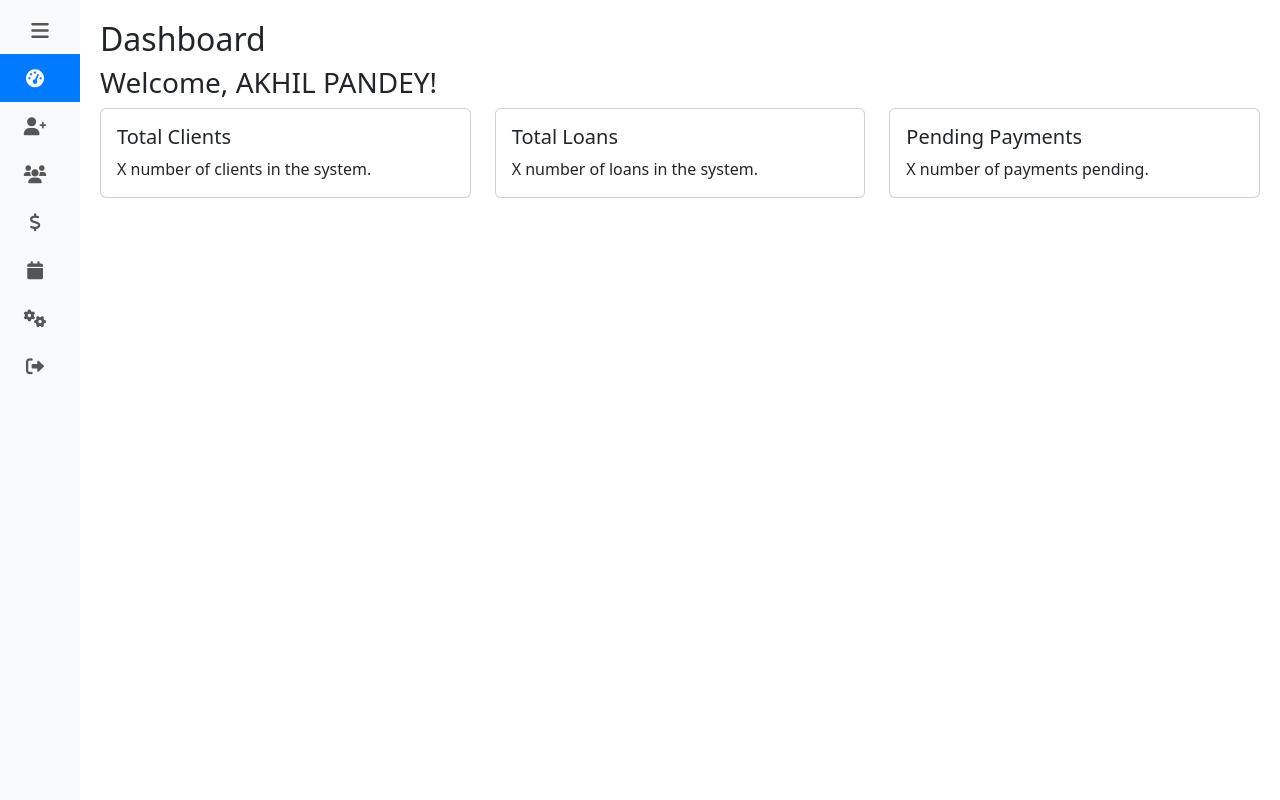
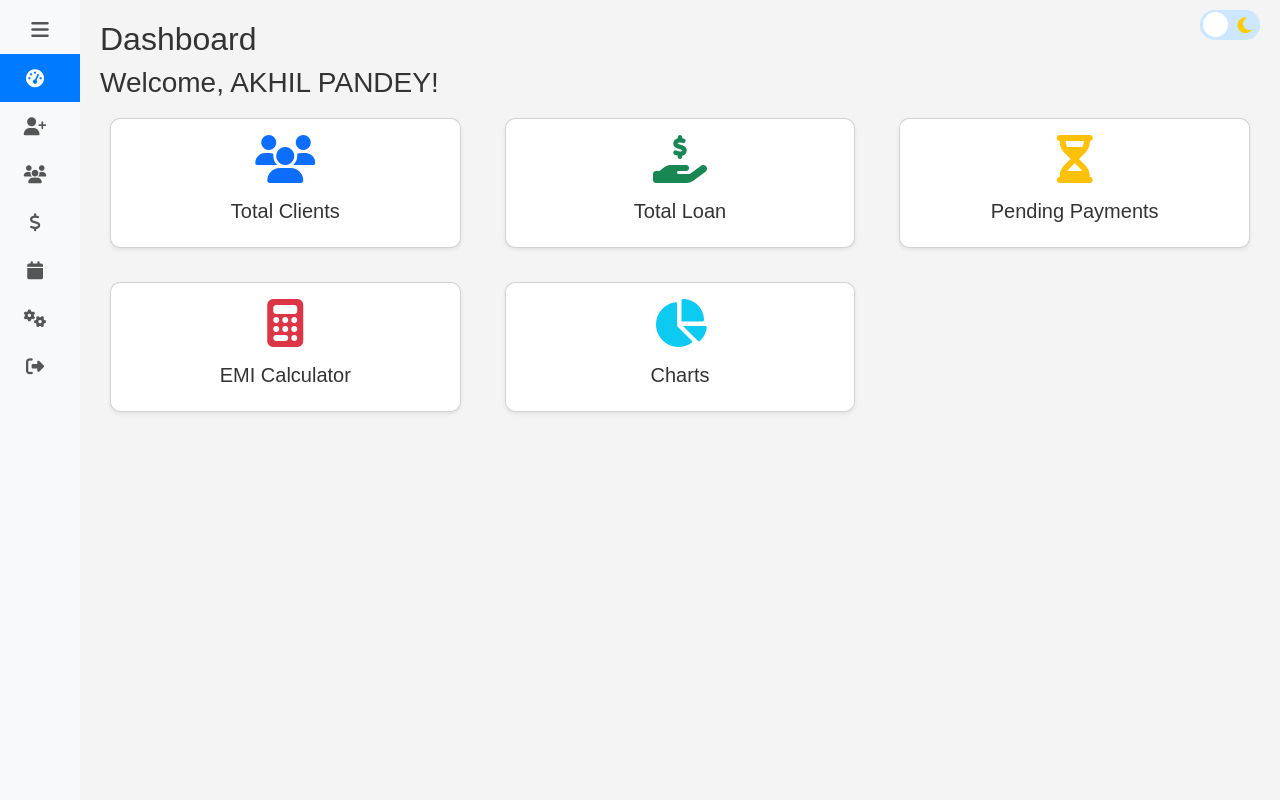
Before and after one commit to hey-akhil/loan-management, a PHP site: page /dashboard.php in a window 1280 px wide. Run offline with PHP 8.4, Linux system fonts and the light colour scheme; a user stored in the database is signed in.

Commit message:
Dark Mode added

```diff
--- a/admins.php
+++ b/admins.php
@@ -72,14 +72,15 @@ $result = $conn->query($query);
   <meta name="viewport" content="width=device-width, initial-scale=1.0" />
   <title>Admins</title>
   <link rel="stylesheet" href="https://cdnjs.cloudflare.com/ajax/libs/font-awesome/6.0.0-beta3/css/all.min.css" />
-  <link rel="stylesheet" href="assets/css/style.css" />
   <link href="https://cdn.jsdelivr.net/npm/bootstrap@5.3.0-alpha1/dist/css/bootstrap.min.css" rel="stylesheet" />
   <link rel="stylesheet" href="css/slider.css">
 </head>
 
 <body>
   <!-- Sidebar -->
-  <?php include 'sidebar.php'; ?>
+  <?php include 'sidebar.php';
+  include ('day-night-toggler.php');
+  ?>
 
   <!-- Main Content -->
   <div id="content" class="content closed">
--- a/clients.php
+++ b/clients.php
@@ -30,7 +30,9 @@ if (isset($_GET['logout'])) {
 <body>
 
   <!-- Include Sidebar -->
-  <?php include 'sidebar.php'; ?>
+  <?php include 'sidebar.php';
+  include ('day-night-toggler.php');
+  ?>
 
   <!-- Main Content -->
   <div id="content" class="content closed">
--- /dev/null
+++ b/css/day-night.css
@@ -0,0 +1,244 @@
+/* Default Light Theme */
+body {
+    opacity: 0;
+    font-family: Arial, sans-serif;
+    background-color: #f4f4f4;
+    color: #333;
+    transition: opacity 0.3s ease-in-out, background-color 0s ease-in-out, color 0s ease-in-out;
+}
+
+/* Show content after theme is applied */
+body.loaded {
+    opacity: 1;
+}
+
+/* Dark Theme */
+body.dark-mode {
+    background-color: #222;
+    color: #fff;
+}
+
+/* Container */
+.container {
+    max-width: 600px;
+    margin: auto;
+    padding: 20px;
+}
+
+/* Card Style */
+.card {
+    background: #fff;
+    color: #333;
+    padding: 20px;
+    margin: 10px;
+    border-radius: 10px;
+    box-shadow: 0 0 10px rgba(0, 0, 0, 0.1);
+    transition: 0.3s ease-in-out;
+}
+
+/* Dark mode card */
+.dark-mode .card {
+    background: #333;
+    color: #fff;
+    box-shadow: 0 0 10px rgba(255, 255, 255, 0.1);
+}
+
+/* Sidebar Styling */
+.sidebar {
+    background-color: #ffffff; /* Light background */
+    color: #333; /* Dark text */
+}
+
+/* Dark Mode Sidebar */
+.dark-mode .sidebar {
+    background-color: #1e1e1e;
+    color: #fff;
+}
+
+/* Change nav links in dark mode */
+.dark-mode .sidebar .nav-link {
+    color: #ccc;
+}
+
+.dark-mode .sidebar .nav-link.active {
+    background-color: #444;
+    color: #fff;
+}
+
+/* Sidebar toggler button */
+.dark-mode .sidebar-toggler i {
+    color: #fff;
+}
+
+/* Theme Toggle Switch */
+.theme-toggle {
+    position: absolute;
+    top: 10px;
+    right: 20px;
+    width: 60px;
+    height: 30px;
+    background: #cce7ff;
+    border-radius: 15px;
+    display: flex;
+    align-items: center;
+    justify-content: space-between;
+    padding: 5px;
+    cursor: pointer;
+    transition: background 0.3s;
+}
+
+/* Toggle background dark mode */
+.dark-mode .theme-toggle {
+    background: #1a1a2e;
+}
+
+/* Sun and Moon icons */
+.theme-toggle i {
+    font-size: 18px;
+    color: #ffcc00;
+    transition: 0.3s;
+}
+
+/* Dark mode icon */
+.dark-mode .theme-toggle i {
+    color: #ffffff;
+}
+
+/* Slider button */
+.toggle-slider {
+    width: 25px;
+    height: 25px;
+    background: white;
+    border-radius: 50%;
+    position: absolute;
+    top: 2px;
+    left: 3px;
+    transition: 0.3s ease-in-out;
+    transform: translateX(0);
+}
+
+/* Move slider to the right in dark mode */
+.dark-mode .toggle-slider {
+    transform: translateX(100%);
+}
+
+/* Table Styling */
+.table {
+    background: #fff;
+    color: #333;
+    border: 1px solid #ddd;
+}
+
+/* Ensure table text changes in dark mode */
+.dark-mode .table td {
+    background: #333 !important;
+    color: #fff !important;
+    border-color: #555 !important;
+}
+
+.dark-mode .table th,
+.dark-mode .table td {
+    /* color: #fff !important; */
+    border-color: #555 !important;
+}
+
+/* Override Bootstrap's .table-dark */
+.dark-mode .table-dark {
+    background-color: #222 !important;
+}
+
+.dark-mode .table-dark th,
+.dark-mode .table-dark td {
+    color: #fff !important;
+}
+
+/* Table Hover Effect */
+.table-hover tbody tr:hover {
+    background: rgba(0, 0, 0, 0.05);
+}
+
+.dark-mode .table-hover tbody tr:hover {
+    background: rgba(255, 255, 255, 0.1);
+}
+
+/* Buttons */
+.btn {
+    transition: 0.3s ease-in-out;
+}
+
+/* Dark mode button styles */
+.dark-mode .btn-primary {
+    background-color: #1e90ff;
+    border-color: #1e90ff;
+    color: #fff;
+}
+
+.dark-mode .btn-primary:hover {
+    background-color: #1c86ee;
+}
+
+.dark-mode .btn-secondary {
+    background-color: #555;
+    color: #fff;
+}
+
+.dark-mode .btn-danger {
+    background-color: #dc3545;
+    border-color: #dc3545;
+}
+
+/* Default Light Mode Placeholder */
+input::placeholder,
+textarea::placeholder {
+    color: #666;
+    opacity: 1;
+}
+
+/* Dark Mode Placeholder */
+.dark-mode input::placeholder,
+.dark-mode textarea::placeholder {
+    color: #ddd;
+    opacity: 1;
+}
+
+/* Modal Styling */
+.modal-content {
+    background: #fff;
+    color: #333;
+}
+
+/* Dark mode modal */
+.dark-mode .modal-content {
+    background: #333;
+    color: #fff;
+}
+
+/* Form Inputs */
+input, textarea {
+    background: #fff;
+    color: #333;
+    border: 1px solid #ccc;
+    padding: 10px;
+    border-radius: 5px;
+    width: 100%;
+    transition: 0.3s;
+}
+
+/* Dark mode inputs */
+.dark-mode input,
+.dark-mode textarea {
+    background: #222;
+    color: #fff;
+    border: 1px solid #555;
+}
+
+/* Popup Styling */
+#qrPopup {
+    background: white;
+    color: black;
+}
+
+.dark-mode #qrPopup {
+    background: #333;
+    color: white;
+}
--- a/css/styles.css
+++ b/css/styles.css
@@ -8,10 +8,10 @@ body {
 }
 
 form {
-    background: white;
+    background: none;
     padding: 20px;
     border-radius: 8px;
-    box-shadow: 0px 0px 10px rgba(0, 0, 0, 0.1);
+    box-shadow: 0px 0px 10px rgba(0, 0, 0, 0.3);
     width: 350px;
 }
 
--- a/dashboard.php
+++ b/dashboard.php
@@ -29,7 +29,9 @@ if (isset($_GET['logout'])) {
 
 <body>
     <!-- Sidebar -->
-  <?php include 'sidebar.php'; ?>
+    <?php include 'sidebar.php';
+    include('day-night-toggler.php');
+    ?>
 
     <!-- Main Content -->
     <div id="content" class="content closed">
@@ -37,27 +39,35 @@ if (isset($_GET['logout'])) {
         <h3>Welcome, <?php echo htmlspecialchars($_SESSION['user_name']); ?>!</h3> <!-- ✅ Fixed session variable -->
         <div class="row">
             <div class="col-md-4">
-        <div class="card">
-          <div class="card-body">
-            <h5 class="card-title">Total Clients</h5>
-            <p class="card-text">X number of clients in the system.</p>
-          </div>
+                <div class="card text-center shadow-sm p-3 mb-4" onclick="redirectTo('#')">
+                    <i class="fas fa-users fa-3x text-primary"></i>
+                    <h5 class="mt-3">Total Clients</h5>
                 </div>
             </div>
             <div class="col-md-4">
-        <div class="card">
-          <div class="card-body">
-            <h5 class="card-title">Total Loans</h5>
-            <p class="card-text">X number of loans in the system.</p>
-          </div>
+                <div class="card text-center shadow-sm p-3 mb-4" onclick="redirectTo('#')">
+                    <i class="fas fa-hand-holding-usd fa-3x text-success"></i>
+                    <h5 class="mt-3">Total Loan</h5>
                 </div>
             </div>
             <div class="col-md-4">
-        <div class="card">
-          <div class="card-body">
-            <h5 class="card-title">Pending Payments</h5>
-            <p class="card-text">X number of payments pending.</p>
+                <div class="card text-center shadow-sm p-3 mb-4" onclick="redirectTo('#')">
+                    <i class="fas fa-hourglass-half fa-3x text-warning"></i>
+                    <h5 class="mt-3">Pending Payments</h5>
                 </div>
+            </div>
+            <div class="col-md-4">
+                <a href="calculator.php" style="text-decoration: none; color: inherit;">
+                    <div class="card text-center shadow-sm p-3 mb-4">
+                        <i class="fas fa-calculator fa-3x text-danger"></i>
+                        <h5 class="mt-3">EMI Calculator</h5>
+                    </div>
+                </a>
+            </div>
+            <div class="col-md-4">
+                <div class="card text-center shadow-sm p-3 mb-4" onclick="redirectTo('#')">
+                    <i class="fas fa-chart-pie fa-3x text-info"></i>
+                    <h5 class="mt-3">Charts</h5>
                 </div>
             </div>
         </div>
--- /dev/null
+++ b/day-night-toggler.php
@@ -0,0 +1,71 @@
+<!DOCTYPE html>
+<html lang="en">
+
+<head>
+    <meta charset="UTF-8">
+    <meta name="viewport" content="width=device-width, initial-scale=1.0">
+    <title></title>
+    <link rel="stylesheet" href="https://cdnjs.cloudflare.com/ajax/libs/font-awesome/6.4.2/css/all.min.css">
+    <link rel="stylesheet" href="css/day-night.css">
+    <link rel="stylesheet" href="css/slider.css">
+
+    <script>
+        // Apply dark mode before page loads to prevent flickering
+        (function () {
+            if (localStorage.getItem("theme") === "dark") {
+                document.body.classList.add("dark-mode");
+            }
+        })();
+    </script>
+
+    <style>
+        /* Hide content until JavaScript applies the correct theme */
+        body {
+            visibility: hidden;
+        }
+        body.loaded {
+            visibility: visible;
+        }
+    </style>
+</head>
+
+<body>
+
+    <!-- Theme Toggle Switch -->
+    <div class="theme-toggle" onclick="toggleTheme()">
+        <i class="fas fa-sun"></i>
+        <div class="toggle-slider"></div>
+        <i class="fas fa-moon" style="margin-right: 4px;"></i>
+    </div>
+
+    <script>
+        // Function to toggle theme
+        function toggleTheme() {
+            let body = document.body;
+
+            body.classList.toggle("dark-mode");
+
+            if (body.classList.contains("dark-mode")) {
+                localStorage.setItem("theme", "dark");
+            } else {
+                localStorage.setItem("theme", "light");
+            }
+        }
+
+        // Load the saved theme
+        window.onload = function () {
+            let savedTheme = localStorage.getItem("theme");
+            if (savedTheme === "dark") {
+                document.body.classList.add("dark-mode");
+            }
+        }
+
+        // Prevent flickering on page load
+        document.addEventListener("DOMContentLoaded", function () {
+            document.body.classList.add("loaded");
+        });
+    </script>
+
+</body>
+
+</html>
--- a/index.php
+++ b/index.php
@@ -86,8 +86,9 @@ if ($_SERVER['REQUEST_METHOD'] == 'POST') {
 </head>
 
 <body>
+    <?php include('day-night-toggler.php');?>
     <div class="login-container">
-        <form method="post" class="bg-white p-4 rounded shadow">
+        <form method="post" class="bg-none p-4 rounded shadow">
             <h2 class="text-center">Login</h2>
             <?php if (isset($error)) {
                 echo "<p class='text-danger text-center'>$error</p>";
--- a/loan.php
+++ b/loan.php
@@ -29,8 +29,10 @@ if (isset($_GET['logout'])) {
 
 <body>
 
-  <!-- Include Sidebar -->
-  <?php include 'sidebar.php'; ?>
+<!-- Include Sidebar -->
+    <?php include 'sidebar.php';
+    include('day-night-toggler.php');
+    ?>
 
   <!-- Main Content -->
   <div id="content" class="content closed">
--- a/new-user.php
+++ b/new-user.php
@@ -73,7 +73,9 @@ if ($_SERVER["REQUEST_METHOD"] == "POST") {
 <body>
 
   <!-- Include Sidebar -->
-  <?php include 'sidebar.php'; ?>
+  <?php include 'sidebar.php';
+  include ('day-night-toggler.php');
+  ?>
 
   <div id="content" class="content closed">
     <h2>Add New User</h2>
--- a/payments.php
+++ b/payments.php
@@ -30,7 +30,9 @@ if (isset($_GET['logout'])) {
 <body>
 
   <!-- Include Sidebar -->
-  <?php include 'sidebar.php'; ?>
+  <?php include 'sidebar.php';
+  include ('day-night-toggler.php');
+  ?>
 
   <!-- Main Content -->
   <div id="content" class="content closed">
--- a/setting.php
+++ b/setting.php
@@ -19,7 +19,9 @@ if (!isset($_SESSION['user_id'])) {
 
 <body>
   <!-- Sidebar -->
-  <?php include 'sidebar.php'; ?>
+  <?php include 'sidebar.php';
+  include ('day-night-toggler.php');
+  ?>
 
   <!-- Main Content -->
   <div id="content" class="content closed">
--- a/sidebar.php
+++ b/sidebar.php
@@ -8,7 +8,8 @@ if (isset($_GET['logout']) && $_GET['logout'] == 'true') {
     exit();
 }
 ?>
-
+<link rel="stylesheet" href="css/day-night.css">
+<?php include 'day-night-toggler.php'; ?>
 <nav id="sidebar" class="sidebar closed">
     <div class="sidebar-toggler" onclick="toggleSidebar()">
         <i class="fas fa-bars"></i>
--- a/upi_methods.php
+++ b/upi_methods.php
@@ -123,7 +123,9 @@ $result = $conn->query($sql);
 
 <body>
     <!-- Sidebar -->
-    <?php include 'sidebar.php'; ?>
+    <?php include 'sidebar.php';
+    include('day-night-toggler.php');
+    ?>
 
     <!-- Main Content -->
     <div id="content" class="content closed">
@@ -186,7 +188,7 @@ $result = $conn->query($sql);
     </div>
 
     <!-- Edit Modal -->
-    <div id="editModal" class="modal fade" tabindex="-1">
+    <div id="editModal" class="modal fade" style="background: none" tabindex="-1">
         <div class="modal-dialog">
             <div class="modal-content">
                 <div class="modal-header">
```
Also changed, not shown: calculator.php (added, +104 -0 lines), change_password.php (+6 -3 lines). Lines whose indentation alone changed are shown as unchanged.
